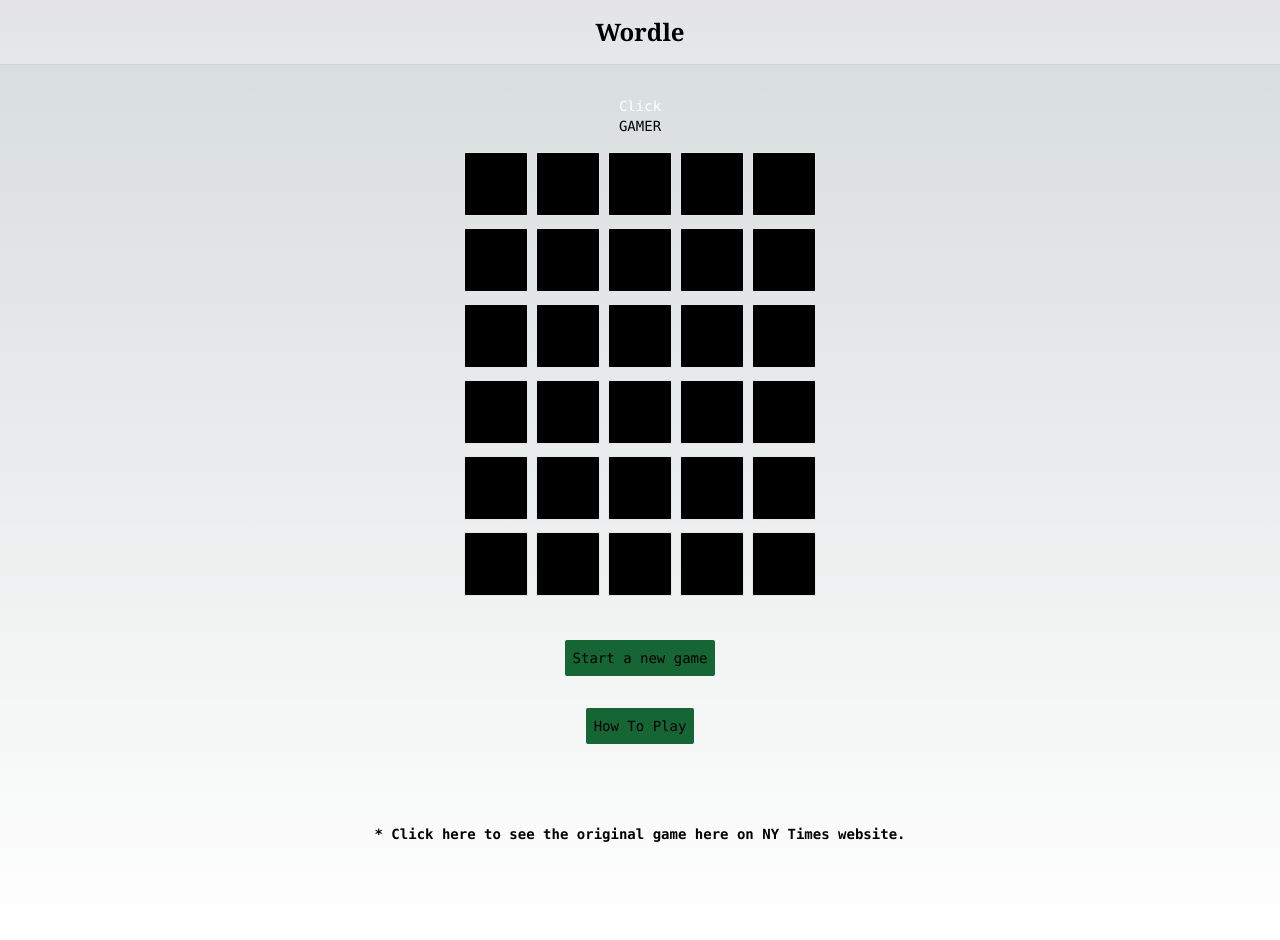
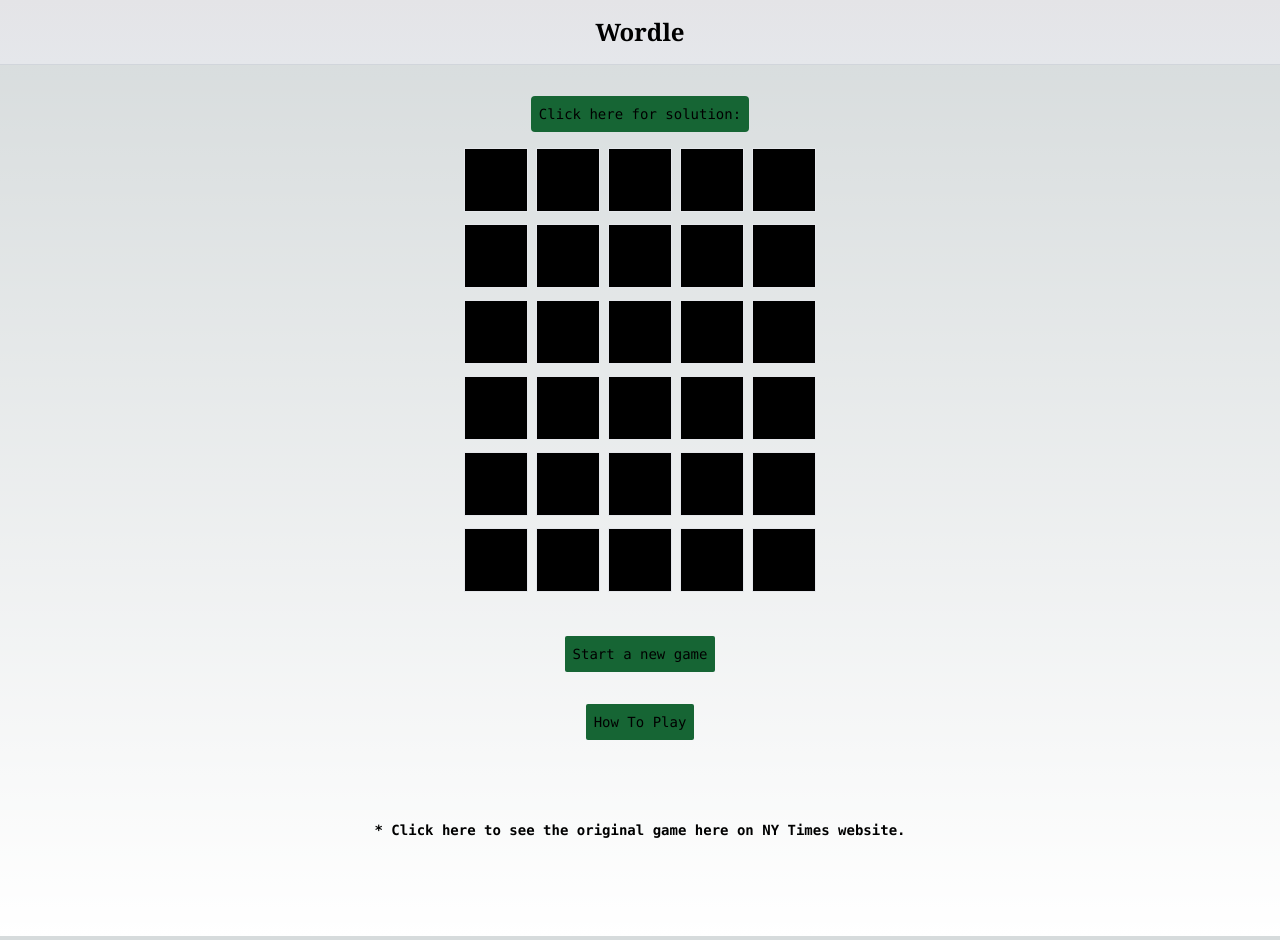
Before and after one commit to spatulatom/nextjs-wordle-new-york-times-game, a Next.js app: page / in a window 1280 px wide. Built offline with nearby package versions, Linux system fonts and the light colour scheme.

Commit message:
see solution

```diff
--- a/components/Game.tsx
+++ b/components/Game.tsx
@@ -11,6 +11,7 @@
   const [currentGuess, setCurrentGuess] = useState('');
   const [gameOver, setGameOver] = useState(false);
   const [showModal, setShowModal] = useState(false);
+  const [showTheSolution, setShowTheSolution] = useState(false)
 
   const buttonRef:any = useRef(null)
   const keyboardRef:any =  useRef(null)
@@ -57,7 +58,7 @@
     window.addEventListener('keydown', handleType);
 
     // on onmount:
-    return () => window.removeEventListener('keyup', handleType);
+    return () => window.removeEventListener('keydown', handleType);
   }, [currentGuess]);
 
   const fetchWord = async () => {
@@ -93,13 +94,19 @@
 const handleKeyboard =()=>{
   keyboardRef.current.focus()
 }
+
+const handleShowTheSolution = ()=>{
+  setShowTheSolution(prev=> true )
+  setTimeout(()=>setShowTheSolution(false), 200)
+}
   return (
     <>
-      <p className="text-white" onClick={lklk}>
+      {/* <p className="text-white" onClick={lklk}>
         Click
-      </p>
-      {gameOver ? <p>YOU WON! The solution word is: {solution}</p> : ''}
-      <h2 className="mb-4">{solution}</h2>
+      </p> */}
+      {gameOver ? <p className='p-4'>CONGRATULATION, YOU WON!! The solution word is: {solution}</p> : ''}
+      <h2 onClick={handleShowTheSolution} className="mb-4 p-2 rounded bg-green-800 transition hover:bg-green-600">Click here for solution:</h2>
+      {showTheSolution?<p className='py-4'>{solution}</p>:null}
       {guesses.map((guess, i) => {
         const isCurrentGuess =
           i === guesses.findIndex((element) => element == null); // this will evelute to true or false
```
